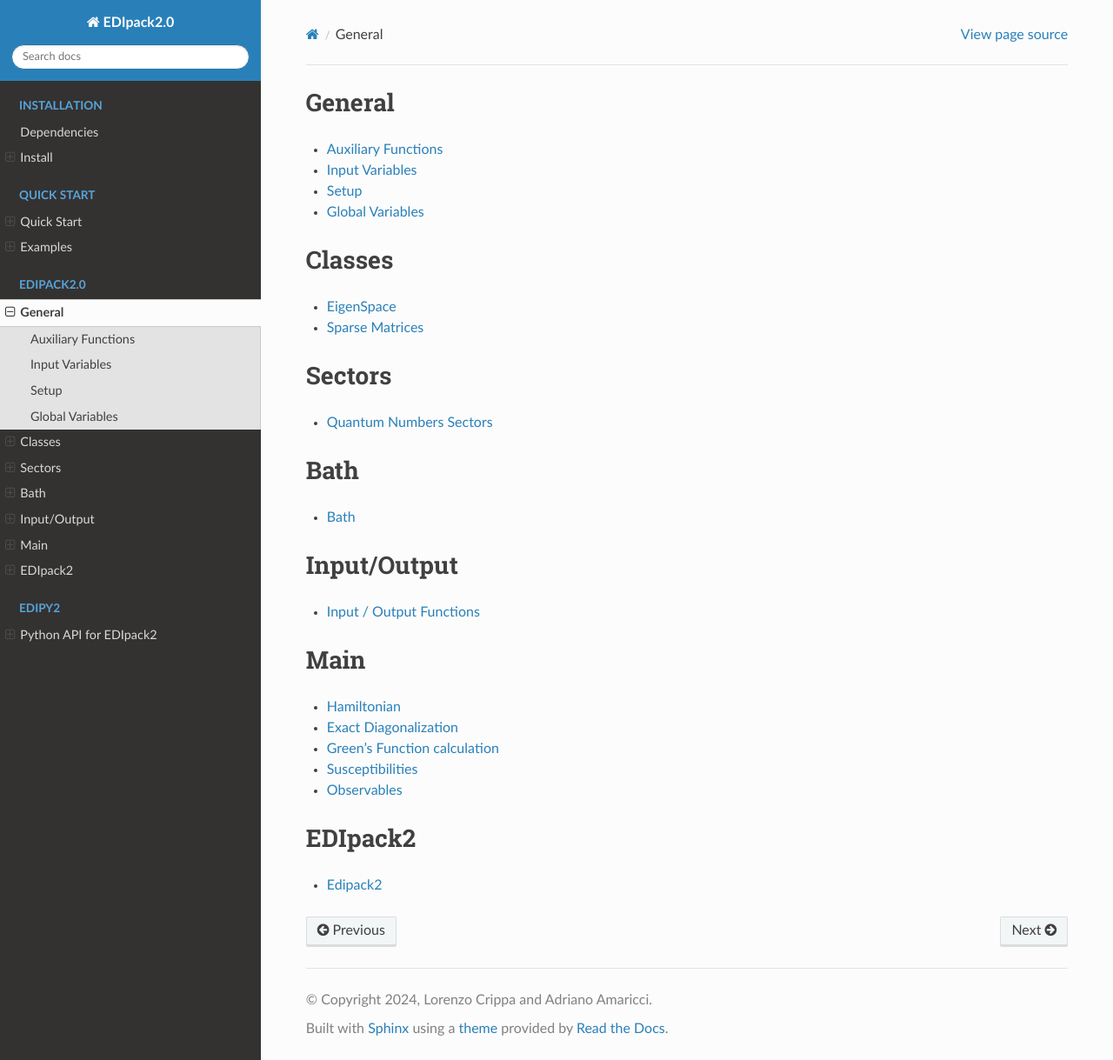
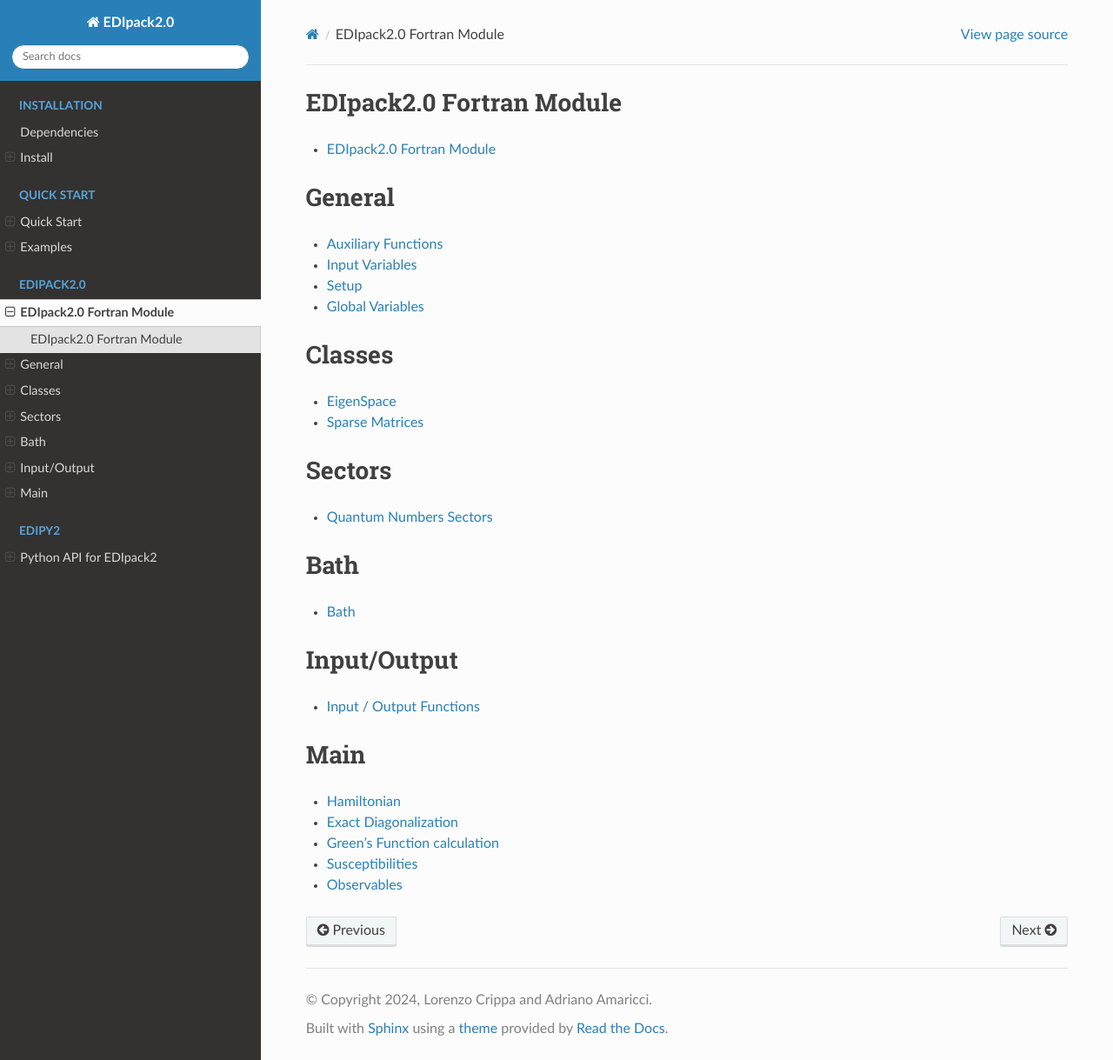
Before and after one commit to aamaricci/EDIpack2.0, a Sphinx documentation site: the page built from doc/structure.rst, in a window 1280 px wide and 1219 px high. Shown: the whole window at 87% size. Built offline with Sphinx 7.4.7 and the Read the Docs theme 3.1.0, drawn with Linux system fonts in a browser that asks for light colours.

Commit message:
minimal name update

```diff
--- a/doc/structure.rst
+++ b/doc/structure.rst
@@ -1,3 +1,14 @@
+EDIpack2.0 Fortran Module
+###########################
+
+
+.. toctree::
+   :maxdepth: 1
+   :glob:
+
+   structure/edipack2
+
+
 General
 ###########################
 
--- a/doc/structure/edipack2.rst
+++ b/doc/structure/edipack2.rst
@@ -1,5 +1,5 @@
-Edipack2
-==========
+EDIpack2.0 Fortran Module
+==========================
 
 The :mod:`EDIPACK2` module is the one the user needs to import in order to make use of the Edipack2.0 library. It contains a subset of global variables and functions that can be accessed in userspace.
 
```
Also changed, not shown: other parts of doc/structure.rst (+0 -12 lines).
